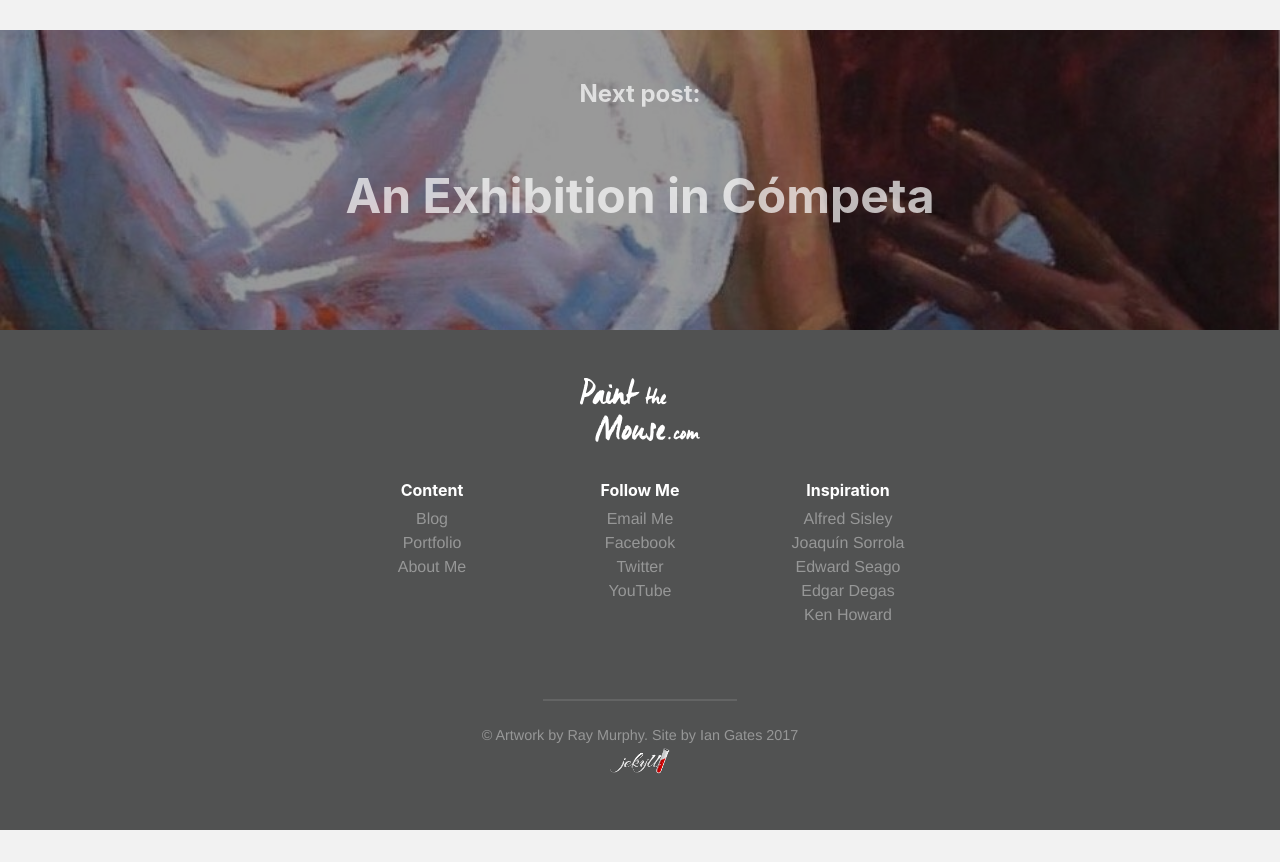
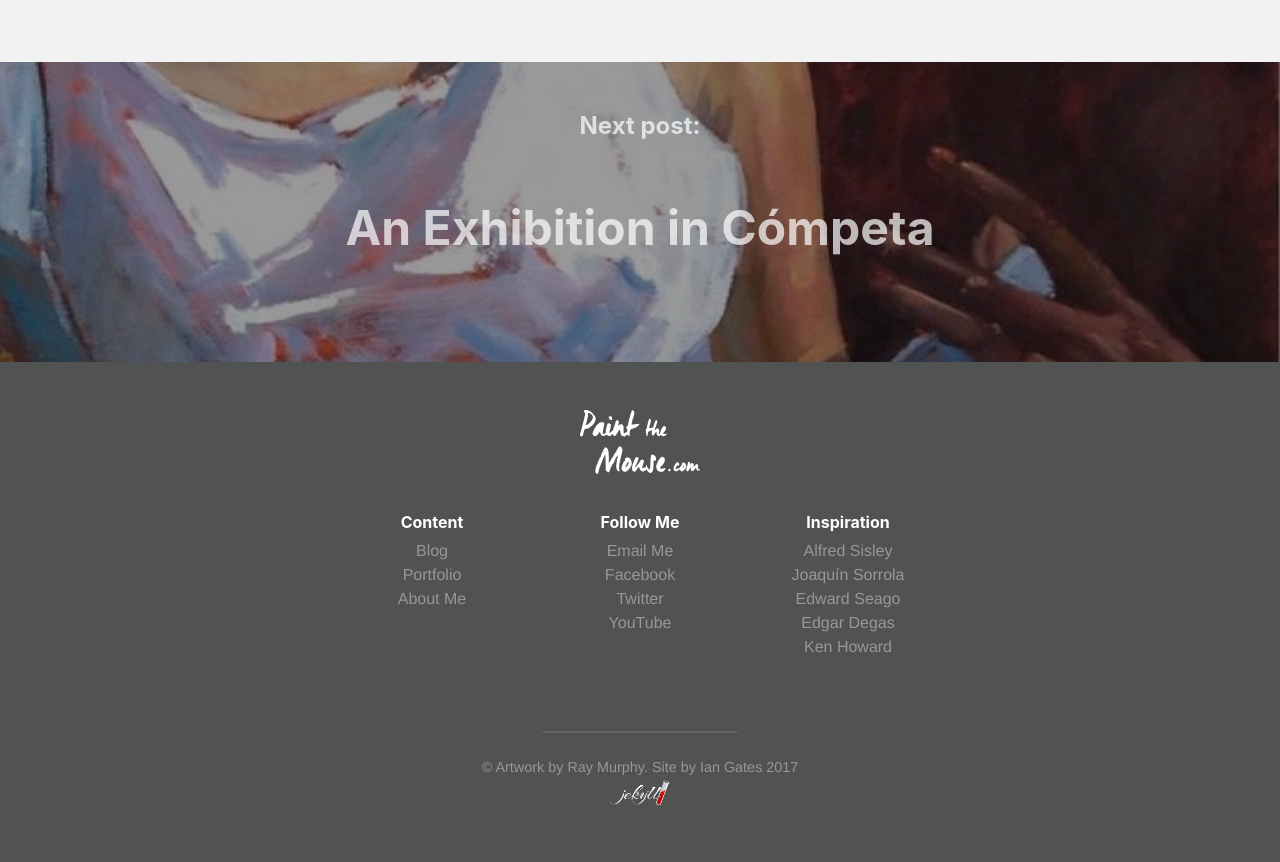
Before and after one commit to PaintTheMouse/wip, a Jekyll site: the page built from _posts/2017-08-22-noche-del-vino.md, in a window 1280 px wide. Shown: the part 2743-3605 px from the top of the page. Built offline with Jekyll 4.4.1, drawn with Linux system fonts in a browser that asks for light colours; comment, search, counter and statistics services are not loaded; before the commit the page ends 3573 px from its top, so only the background shows below that.

Commit message:
disqus post padding

```diff
--- a/_layouts/post.html
+++ b/_layouts/post.html
@@ -18,7 +18,7 @@
     </div>
 </section>
 
-<div class="mw8 w-80 center">
+<div class="mw8 w-80 center pb4">
 {% include disqus.html %}
 </div>
 
```
